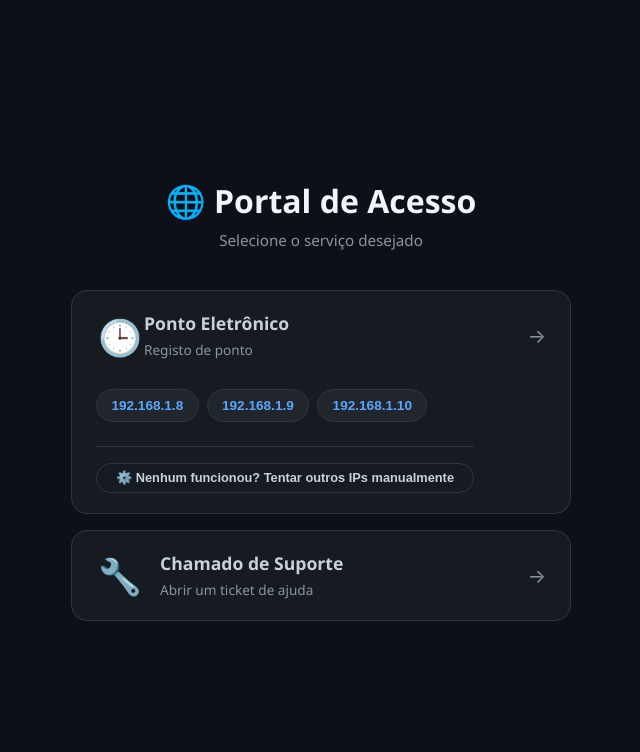
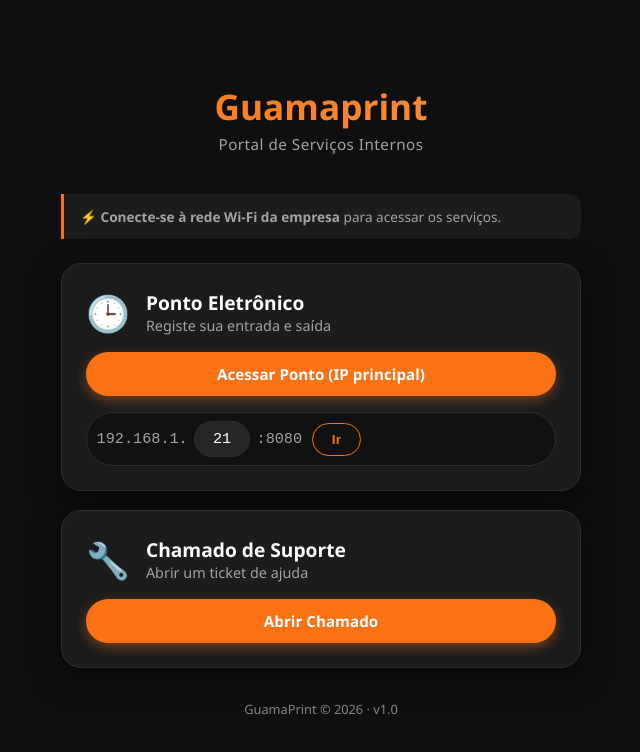
Before and after one commit to contatoguamaprint-hub/PontoEletronico, a plain HTML site: page index.html in a window 1280 px wide. Shown: the whole page, without its empty margins (319-959 px from the left). Drawn offline with Linux system fonts and the light colour scheme.

Commit message:
Add files via upload
Mundanças de design e adição de novo IP.

```diff
--- a/index.html
+++ b/index.html
@@ -3,324 +3,333 @@
 <head>
     <meta charset="UTF-8">
     <meta name="viewport" content="width=device-width, initial-scale=1.0">
-    <title>Portal de Serviços</title>
+    <title>GuamaPrint · Portal de Serviços</title>
 
     <!-- PWA -->
     <link rel="manifest" href="manifest.json">
-    <meta name="theme-color" content="#0d1117">
+    <meta name="theme-color" content="#f97316">
     <meta name="apple-mobile-web-app-capable" content="yes">
     <meta name="apple-mobile-web-app-status-bar-style" content="black-translucent">
-    <meta name="apple-mobile-web-app-title" content="Portal">
+    <meta name="apple-mobile-web-app-title" content="GuamaPrint">
     <link rel="apple-touch-icon" href="icon-192x192.png">
 
     <style>
         :root {
-            --bg: #0d1117;
-            --card: #161b22;
-            --border: #30363d;
-            --text: #c9d1d9;
-            --text-secondary: #8b949e;
-            --primary: #58a6ff;
-            --primary-hover: #79c0ff;
-            --success: #3fb950;
-            --error: #f85149;
-            --warning: #d2991d;
+            --laranja: #f97316;
+            --laranja-escuro: #ea580c;
+            --laranja-claro: #fb923c;
+            --bg: #0f0f0f;
+            --card: #1c1c1c;
+            --border: #2e2e2e;
+            --texto: #e5e5e5;
+            --texto-secundario: #a3a3a3;
+            --sombra: 0 8px 30px rgba(0,0,0,0.5);
         }
 
         * { margin: 0; padding: 0; box-sizing: border-box; }
         body {
+            background: var(--bg);
             font-family: 'Segoe UI', system-ui, -apple-system, sans-serif;
-            background: var(--bg);
-            color: var(--text);
+            color: var(--texto);
             min-height: 100vh;
             display: flex;
             align-items: center;
             justify-content: center;
-            padding: 1rem;
+            padding: 1.5rem;
         }
 
         .container {
             width: 100%;
-            max-width: 500px;
+            max-width: 520px;
         }
 
+        /* Cabeçalho */
         .header {
             text-align: center;
             margin-bottom: 2.5rem;
         }
-        .header h1 {
-            font-size: 2rem;
-            margin-bottom: 0.5rem;
-            color: #f0f6fc;
+        .logo {
+            width: 140px;
+            height: auto;
+            margin-bottom: 1rem;
+            filter: drop-shadow(0 0 12px rgba(249,115,22,0.5));
         }
-        .header p {
-            color: var(--text-secondary);
+        h1 {
+            font-size: 2.2rem;
+            font-weight: 700;
+            background: linear-gradient(135deg, var(--laranja), var(--laranja-claro));
+            -webkit-background-clip: text;
+            -webkit-text-fill-color: transparent;
+            background-clip: text;
+        }
+        .slogan {
+            color: var(--texto-secundario);
+            margin-top: 0.3rem;
             font-size: 0.95rem;
+            letter-spacing: 0.5px;
         }
 
+        /* Cards de serviço */
         .services {
             display: flex;
             flex-direction: column;
-            gap: 1rem;
+            gap: 1.2rem;
         }
-
-        .service-btn {
+        .card {
             background: var(--card);
             border: 1px solid var(--border);
-            border-radius: 16px;
-            padding: 1.25rem 1.5rem;
+            border-radius: 20px;
+            padding: 1.5rem;
+            transition: all 0.25s;
+            box-shadow: var(--sombra);
+        }
+        .card:hover {
+            border-color: var(--laranja);
+            box-shadow: 0 0 20px rgba(249,115,22,0.25);
+        }
+        .card-header {
             display: flex;
             align-items: center;
             gap: 1rem;
+            margin-bottom: 1rem;
+        }
+        .card-icon {
+            font-size: 2.2rem;
+        }
+        .card-title {
+            font-size: 1.2rem;
+            font-weight: 600;
+            color: #ffffff;
+        }
+        .card-desc {
+            font-size: 0.9rem;
+            color: var(--texto-secundario);
+        }
+
+        /* Botões */
+        .btn {
+            display: inline-flex;
+            align-items: center;
+            justify-content: center;
+            gap: 0.5rem;
+            padding: 0.75rem 1.5rem;
+            border-radius: 40px;
+            font-weight: 600;
+            font-size: 0.95rem;
+            border: none;
             cursor: pointer;
             transition: all 0.2s;
             text-decoration: none;
-            color: inherit;
-            font-size: 1rem;
-            position: relative;
-            overflow: hidden;
+            width: 100%;
+            background: var(--laranja);
+            color: white;
+            box-shadow: 0 4px 12px rgba(249,115,22,0.4);
         }
-        .service-btn:hover {
-            border-color: var(--primary);
-            box-shadow: 0 0 0 2px rgba(88,166,255,0.2);
-            background: #1c2129;
+        .btn:hover {
+            background: var(--laranja-escuro);
+            transform: translateY(-1px);
+            box-shadow: 0 6px 18px rgba(249,115,22,0.6);
         }
-        .service-btn:active {
-            transform: scale(0.99);
+        .btn-outline {
+            background: transparent;
+            border: 1.5px solid var(--laranja);
+            color: var(--laranja);
+            box-shadow: none;
+        }
+        .btn-outline:hover {
+            background: rgba(249,115,22,0.1);
+            color: var(--laranja-claro);
+        }
+        .btn-small {
+            padding: 0.5rem 1rem;
+            font-size: 0.85rem;
+            width: auto;
         }
 
-        .service-icon {
-            font-size: 2.2rem;
-            width: 3rem;
+        /* Campo IP personalizado */
+        .custom-ip {
+            display: flex;
+            align-items: center;
+            gap: 0.4rem;
+            margin-top: 1rem;
+            flex-wrap: wrap;
+            background: #111;
+            border-radius: 30px;
+            padding: 0.4rem 0.6rem;
+            border: 1px solid var(--border);
+        }
+        .ip-prefix {
+            color: var(--texto-secundario);
+            font-family: monospace;
+            font-size: 0.95rem;
+            white-space: nowrap;
+        }
+        .ip-input {
+            width: 3.5rem;
             text-align: center;
+            background: #262626;
+            border: 1px solid var(--border);
+            color: white;
+            border-radius: 20px;
+            padding: 0.5rem;
+            font-size: 0.95rem;
+            font-family: monospace;
+            outline: none;
+            transition: border 0.2s;
         }
-        .service-info {
-            flex: 1;
+        .ip-input:focus {
+            border-color: var(--laranja);
         }
-        .service-info strong {
-            display: block;
-            font-size: 1.1rem;
-            margin-bottom: 0.2rem;
+        .ip-suffix {
+            color: var(--texto-secundario);
+            font-family: monospace;
+            font-size: 0.95rem;
         }
-        .service-info span {
-            color: var(--text-secondary);
-            font-size: 0.85rem;
-        }
-        .arrow {
-            color: var(--text-secondary);
-            font-size: 1.2rem;
+        .custom-ip .btn {
+            flex: 0 0 auto;
+            width: auto;
+            padding: 0.5rem 1.2rem;
+            margin: 0.2rem;
         }
 
-        /* Botões múltiplos (prioritários) */
-        .ip-buttons {
-            display: flex;
-            flex-wrap: wrap;
-            gap: 0.5rem;
-            margin-top: 0.8rem;
-        }
-        .ip-btn {
-            background: #21262d;
-            border: 1px solid var(--border);
-            color: var(--primary);
-            padding: 0.5rem 0.9rem;
-            border-radius: 20px;
-            font-size: 0.85rem;
-            font-weight: bold;
-            cursor: pointer;
-            transition: all 0.2s;
-            white-space: nowrap;
-        }
-        .ip-btn:hover {
-            background: #30363d;
-            border-color: var(--primary);
+        /* Divisor */
+        .divider {
+            border-top: 1px solid var(--border);
+            margin: 1.2rem 0 0.8rem;
         }
 
-        /* Seção expansível */
-        .expand-section {
-            border-top: 1px solid var(--border);
-            margin-top: 0.5rem;
-            padding-top: 1rem;
-        }
-        .hidden {
-            display: none;
-        }
-        .manual-try {
-            background: #0d1117;
-            border: 1px solid var(--border);
-            border-radius: 12px;
-            padding: 1rem;
-            margin-top: 0.5rem;
+        /* Rodapé */
+        .footer {
             text-align: center;
-        }
-        .manual-try .current-ip {
-            font-size: 1.2rem;
-            font-weight: bold;
-            color: #f0f6fc;
-            margin-bottom: 0.8rem;
-        }
-        .btn {
-            display: inline-block;
-            padding: 0.7rem 1.8rem;
-            border-radius: 30px;
-            border: none;
-            font-weight: bold;
-            cursor: pointer;
-            font-size: 0.9rem;
-            transition: background 0.2s, opacity 0.2s;
-            text-decoration: none;
-            color: white;
-        }
-        .btn-primary {
-            background: var(--primary);
-            color: #0d1117;
-        }
-        .btn-primary:hover { background: var(--primary-hover); }
-        .btn-outline {
-            background: transparent;
-            border: 1px solid var(--border);
-            color: var(--text);
-        }
-        .btn-outline:hover { background: #21262d; }
-        .btn-small {
-            padding: 0.4rem 1.2rem;
+            margin-top: 2rem;
+            color: var(--texto-secundario);
             font-size: 0.8rem;
+            opacity: 0.8;
         }
 
-        .warning-banner {
-            background: #1b1f23;
-            border-left: 4px solid var(--warning);
-            padding: 1rem;
+        /* Aviso rede */
+        .network-note {
+            background: #1c1c1c;
+            border-left: 3px solid var(--laranja);
+            padding: 0.8rem 1rem;
+            border-radius: 0 12px 12px 0;
             margin-bottom: 1.5rem;
-            text-align: left;
-            font-size: 0.9rem;
-            color: var(--text-secondary);
-            border-radius: 0 8px 8px 0;
+            font-size: 0.85rem;
+            color: var(--texto-secundario);
         }
     </style>
 </head>
 <body>
     <div class="container">
+        <!-- Cabeçalho com logo -->
         <div class="header">
-            <h1>🌐 Portal de Acesso</h1>
-            <p>Selecione o serviço desejado</p>
+            <!-- Fallback caso a imagem não carregue -->
+            <div style="display: none; font-size: 3rem; margin-bottom: 0.5rem;">🖨️</div>
+            <h1>Guamaprint</h1>
+            <p class="slogan">Portal de Serviços Internos</p>
         </div>
 
+        <!-- Rede interna obrigatória -->
+        <div class="network-note">
+            ⚡ <strong>Conecte-se à rede Wi‑Fi da empresa</strong> para acessar os serviços.
+        </div>
+
+        <!-- Cards de serviços -->
         <div class="services">
-            <!-- Serviço: Ponto Eletrónico com 3 IPs prioritários + tentativa manual -->
-            <div class="service-btn" style="flex-direction: column; align-items: flex-start;">
-                <div style="display: flex; align-items: center; width: 100%;">
-                    <div class="service-icon">🕒</div>
-                    <div class="service-info">
-                        <strong>Ponto Eletrônico</strong>
-                        <span>Registo de ponto</span>
-                    </div>
-                    <div class="arrow">→</div>
-                </div>
-                <div class="ip-buttons" id="priorityIPs">
-                    <button class="ip-btn" data-ip="8">192.168.1.8</button>
-                    <button class="ip-btn" data-ip="9">192.168.1.9</button>
-                    <button class="ip-btn" data-ip="10">192.168.1.10</button>
-                </div>
-                <div class="expand-section">
-                    <button class="btn btn-outline btn-small" id="toggleManual" style="width:100%;">
-                        ⚙️ Nenhum funcionou? Tentar outros IPs manualmente
-                    </button>
-                    <div id="manualSection" class="manual-try hidden">
-                        <div class="current-ip" id="displayIP">192.168.1.1</div>
-                        <p style="color: var(--text-secondary); font-size:0.85rem; margin-bottom:0.8rem;">
-                            Clique em "Tentar este IP" para abrir o endereço.
-                        </p>
-                        <div style="display:flex; gap:0.5rem; justify-content:center;">
-                            <button class="btn btn-primary btn-small" id="btnTryIP">Tentar este IP</button>
-                            <button class="btn btn-outline btn-small" id="btnReset">Reiniciar</button>
-                        </div>
-                        <p style="font-size:0.8rem; color:var(--text-secondary); margin-top:0.5rem;" id="statusMsg">
-                            IPs de 192.168.1.1 até 192.168.1.20
-                        </p>
+
+            <!-- Ponto Eletrónico -->
+            <div class="card">
+                <div class="card-header">
+                    <span class="card-icon">🕒</span>
+                    <div>
+                        <div class="card-title">Ponto Eletrônico</div>
+                        <div class="card-desc">Registe sua entrada e saída</div>
                     </div>
                 </div>
+                <a href="http://192.168.1.21:8080" target="_blank" class="btn">
+                    Acessar Ponto (IP principal)
+                </a>
+                <div class="custom-ip">
+                    <span class="ip-prefix">192.168.1.</span>
+                    <input type="text" class="ip-input" id="customOctet" placeholder="21" maxlength="2" inputmode="numeric" pattern="[0-9]*" value="21">
+                    <span class="ip-suffix">:8080</span>
+                    <button class="btn btn-outline btn-small" id="goCustomIP">Ir</button>
+                </div>
             </div>
+
+            <!-- GuamaPrint (exemplo)
+            <div class="card">
+                <div class="card-header">
+                    <span class="card-icon">🖨️</span>
+                    <div>
+                        <div class="card-title">GuamaPrint</div>
+                        <div class="card-desc">Sistema de impressão e digitalização</div>
+                    </div>
+                </div>
+                <a href="http://192.168.1.21:8081" target="_blank" class="btn">
+                    Acessar GuamaPrint
+                </a>
+            </div> -->
             <!-- Chamado de Suporte -->
-            <a class="service-btn" href="https://forms.office.com/..." target="_blank" id="btnSuporte">
-                <div class="service-icon">🔧</div>
-                <div class="service-info">
-                    <strong>Chamado de Suporte</strong>
-                    <span>Abrir um ticket de ajuda</span>
+            <div class="card">
+                <div class="card-header">
+                    <span class="card-icon">🔧</span>
+                    <div>
+                        <div class="card-title">Chamado de Suporte</div>
+                        <div class="card-desc">Abrir um ticket de ajuda</div>
+                    </div>
                 </div>
-                <div class="arrow">→</div>
-            </a>
+                <a href="https://forms.office.com/r/SEU-LINK-AQUI" target="_blank" class="btn">
+                    Abrir Chamado
+                </a>
+            </div>
+
+        </div>
+
+        <div class="footer">
+            GuamaPrint © <span id="year"></span> · v1.0
         </div>
     </div>
 
     <script>
         (function() {
-            // ---------- CONFIGURAÇÕES ----------
-            const PORT = 8080;
-            const BASE_IP = '192.168.1';
-            const START = 1;
-            const END = 20;
-            const SUPORTE_URL = 'https://forms.office.com/...'; // coloque o link real
+            // Atualiza o ano automaticamente
+            document.getElementById('year').textContent = new Date().getFullYear();
 
-            // Atualiza link do suporte
-            document.getElementById('btnSuporte').href = SUPORTE_URL;
+            // IP personalizado
+            const octetInput = document.getElementById('customOctet');
+            const goBtn = document.getElementById('goCustomIP');
 
-            // Lida com os botões prioritários
-            document.querySelectorAll('#priorityIPs .ip-btn').forEach(btn => {
-                btn.addEventListener('click', (e) => {
-                    const ipSuffix = e.currentTarget.getAttribute('data-ip');
-                    const url = `http://${BASE_IP}.${ipSuffix}:${PORT}`;
-                    window.open(url, '_blank');
-                });
-            });
-
-            // Seção de tentativa manual sequencial
-            const manualSection = document.getElementById('manualSection');
-            const toggleBtn = document.getElementById('toggleManual');
-            const displayIP = document.getElementById('displayIP');
-            const btnTryIP = document.getElementById('btnTryIP');
-            const btnReset = document.getElementById('btnReset');
-            const statusMsg = document.getElementById('statusMsg');
-
-            let currentIP = START;
-
-            function updateDisplay() {
-                displayIP.textContent = `${BASE_IP}.${currentIP}`;
-            }
-
-            function tryCurrentIP() {
-                const url = `http://${BASE_IP}.${currentIP}:${PORT}`;
-                window.open(url, '_blank');
-                // Avança para o próximo IP (circular)
-                currentIP = currentIP >= END ? START : currentIP + 1;
-                updateDisplay();
-                if (currentIP === START) {
-                    statusMsg.textContent = 'Todos os IPs foram tentados. Reiniciando...';
+            function goToCustomIP() {
+                let octet = octetInput.value.trim();
+                // Remove zeros à esquerda? Aceita "05" como 5. Vamos manter como string, apenas garantir que são dígitos.
+                if (/^\d{1,2}$/.test(octet)) {
+                    // Converte para número para remover zero à esquerda e limitar entre 0 e 255
+                    let num = parseInt(octet, 10);
+                    if (num >= 0 && num <= 255) {
+                        const url = `http://192.168.1.${num}:8080`;
+                        window.open(url, '_blank');
+                    } else {
+                        alert('Insira um número entre 0 e 255.');
+                    }
                 } else {
-                    statusMsg.textContent = `Próximo IP: ${BASE_IP}.${currentIP}`;
+                    alert('Digite apenas números (ex.: 21, 05, 100).');
                 }
             }
 
-            function resetManual() {
-                currentIP = START;
-                updateDisplay();
-                statusMsg.textContent = 'IPs de 192.168.1.1 até 192.168.1.20';
-            }
-
-            toggleBtn.addEventListener('click', () => {
-                manualSection.classList.toggle('hidden');
-                if (!manualSection.classList.contains('hidden')) {
-                    updateDisplay();
-                    statusMsg.textContent = 'IPs de 192.168.1.1 até 192.168.1.20';
+            goBtn.addEventListener('click', goToCustomIP);
+            octetInput.addEventListener('keypress', (e) => {
+                if (e.key === 'Enter') {
+                    goToCustomIP();
                 }
             });
 
-            btnTryIP.addEventListener('click', tryCurrentIP);
-            btnReset.addEventListener('click', resetManual);
+            // Restringe o input a apenas números
+            octetInput.addEventListener('input', (e) => {
+                e.target.value = e.target.value.replace(/[^0-9]/g, '').slice(0,2);
+            });
 
-            // Atualiza o display inicial
-            updateDisplay();
-
-            // Regista Service Worker
+            // Registro do Service Worker
             if ('serviceWorker' in navigator) {
                 window.addEventListener('load', () => {
                     navigator.serviceWorker.register('/sw.js');
```
Also changed, not shown: manifest.json.
